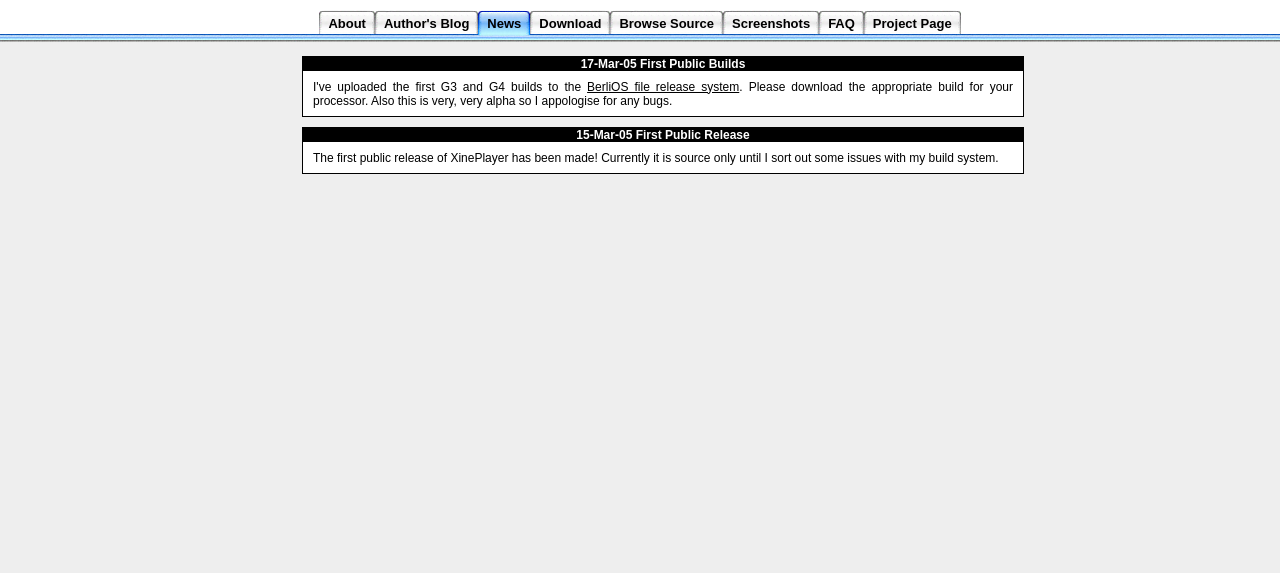
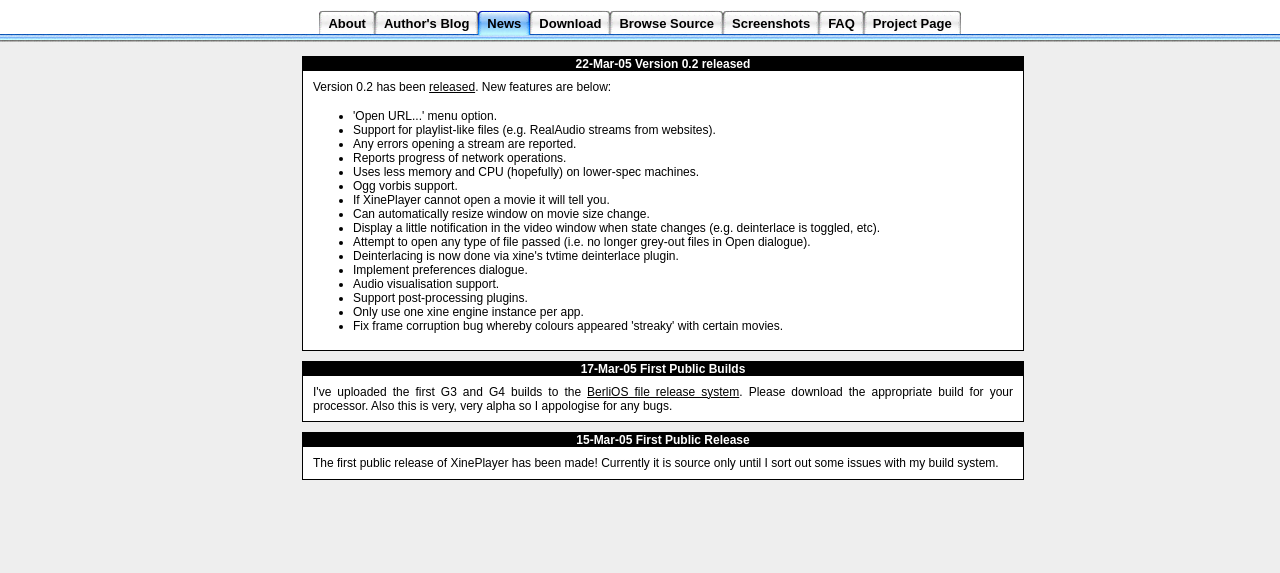
Before and after one commit to BackupTheBerlios/xineplayer-svn, a PHP site: page /news.php in a window 1280 px wide. Shown: the top 573 px of the page. Run offline with PHP 8.4, Linux system fonts and the light colour scheme.

Commit message:
0.2 release

```diff
--- a/Website/htdocs/faq.php
+++ b/Website/htdocs/faq.php
@@ -42,7 +42,7 @@
     <p>The XCode project assumes that xine has already been downloaded and built. See the
     <a href="http://svn.berlios.de/viewcvs/xineplayer/XinePlayer/trunk/XinePlayer/BUILDING_README?view=markup">BUILDING_README</a>
     file  for more details.</p>
-    <h2>I don't want to wait for a release &mdash; how about nightly builds</h2>
+    <h2>I don't want to wait for a release &mdash; how about nightly builds?</h2>
     <p>As part of my automated build process fresh builds are often uploaded to
     the <a href="ftp://ftp.berlios.de/pub/xineplayer/">BerliOS FTP server</a>. When
     I'm developing these are actually updated more often than nightly and as such they
--- a/Website/htdocs/index.php
+++ b/Website/htdocs/index.php
@@ -50,6 +50,8 @@
     the stable and mature <a href="http://xinehq.de/">xine</a> multimedia
     playback engine. It is designed to be a free replacement for QuickTime
     Player and DVD Player.</p>
+    <h2>Latest News</h2>
+    <p>Version 0.2 has been released with loads of new features!</p>
     <h2>Features</h2>
     <ul>
     <li>Support for many popular formats including MPEG 1/2, QuickTime (MOV),
--- a/Website/htdocs/newsItems.php
+++ b/Website/htdocs/newsItems.php
@@ -2,6 +2,26 @@
 global $newsItems;
 
 $newsItems = array(
+  array( 'date' => '22-Mar-05', 'title' => 'Version 0.2 released',
+  'contents' => '<p>Version 0.2 has been <a href="http://developer.berlios.de/project/showfiles.php?group_id=3329">released</a>. New features are below:</p>
+<ul>
+<li>\'Open URL...\' menu option.</li>
+<li>Support for playlist-like files (e.g. RealAudio streams from websites).</li>
+<li>Any errors opening a stream are reported.</li>
+<li>Reports progress of network operations.</li>
+<li>Uses less memory and CPU (hopefully) on lower-spec machines.</li>
+<li>Ogg vorbis support.</li>
+<li>If XinePlayer cannot open a movie it will tell you.</li>
+<li>Can automatically resize window on movie size change.</li>
+<li>Display a little notification in the video window when state changes (e.g. deinterlace is toggled, etc).</li>
+<li>Attempt to open any type of file passed (i.e. no longer grey-out files in Open dialogue).</li>
+<li>Deinterlacing is now done via xine\'s tvtime deinterlace plugin.</li>
+<li>Implement preferences dialogue.</li>
+<li>Audio visualisation support.</li>
+<li>Support post-processing plugins.</li>
+<li>Only use one xine engine instance per app.</li>
+<li>Fix frame corruption bug whereby colours appeared \'streaky\' with certain movies.</li>
+</ul>'),
   array( 'date' => '17-Mar-05', 'title' => 'First Public Builds',
           'contents' => '<p>I\'ve uploaded the first G3 and G4 builds to the <a href="http://developer.berlios.de/project/showfiles.php?group_id=3329">BerliOS file release system</a>. Please download the appropriate build for your processor. Also this is very, very alpha so I appologise for any bugs.</p>'),
   array( 'date' => '15-Mar-05', 'title' => 'First Public Release',
```
